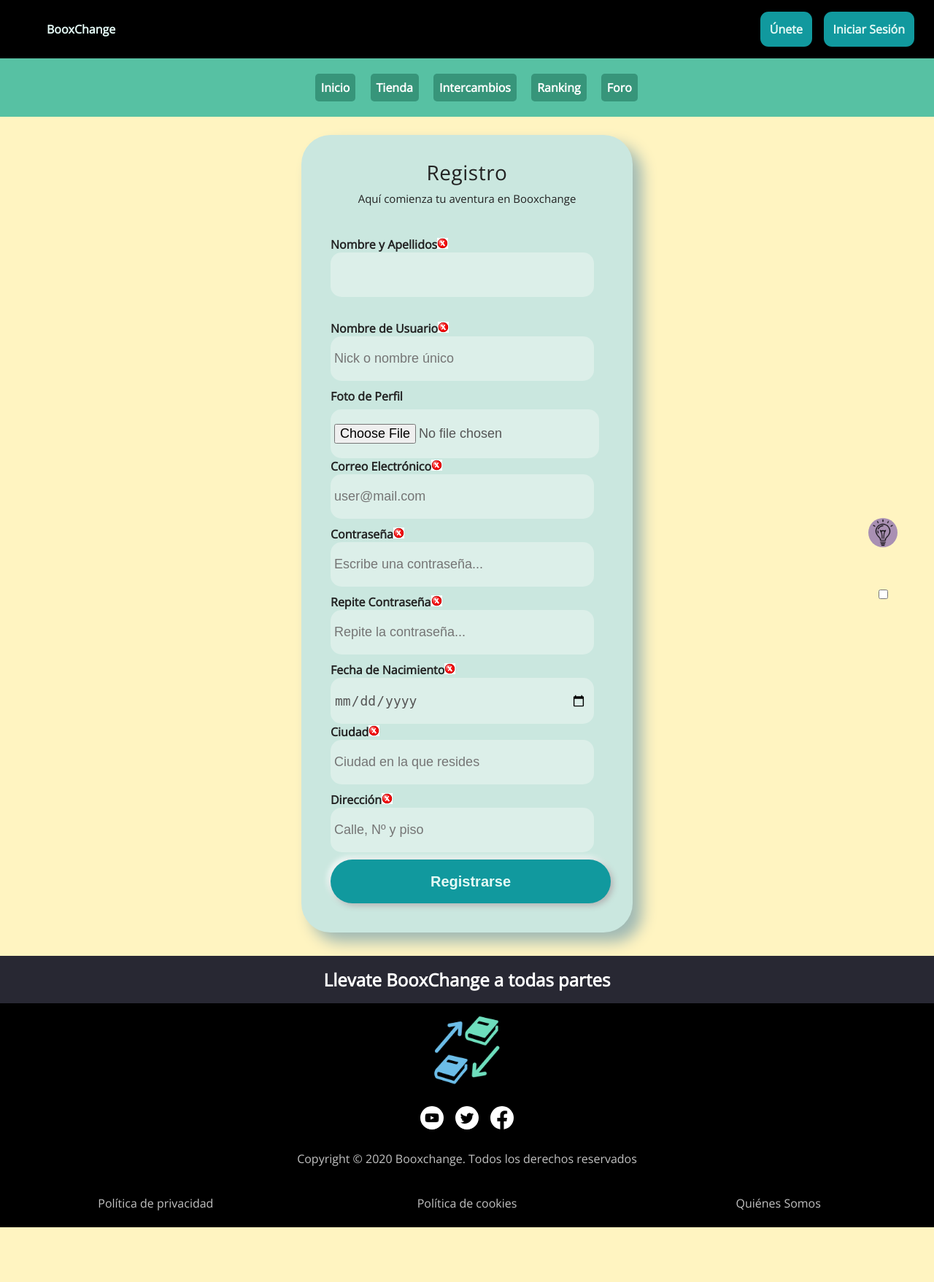
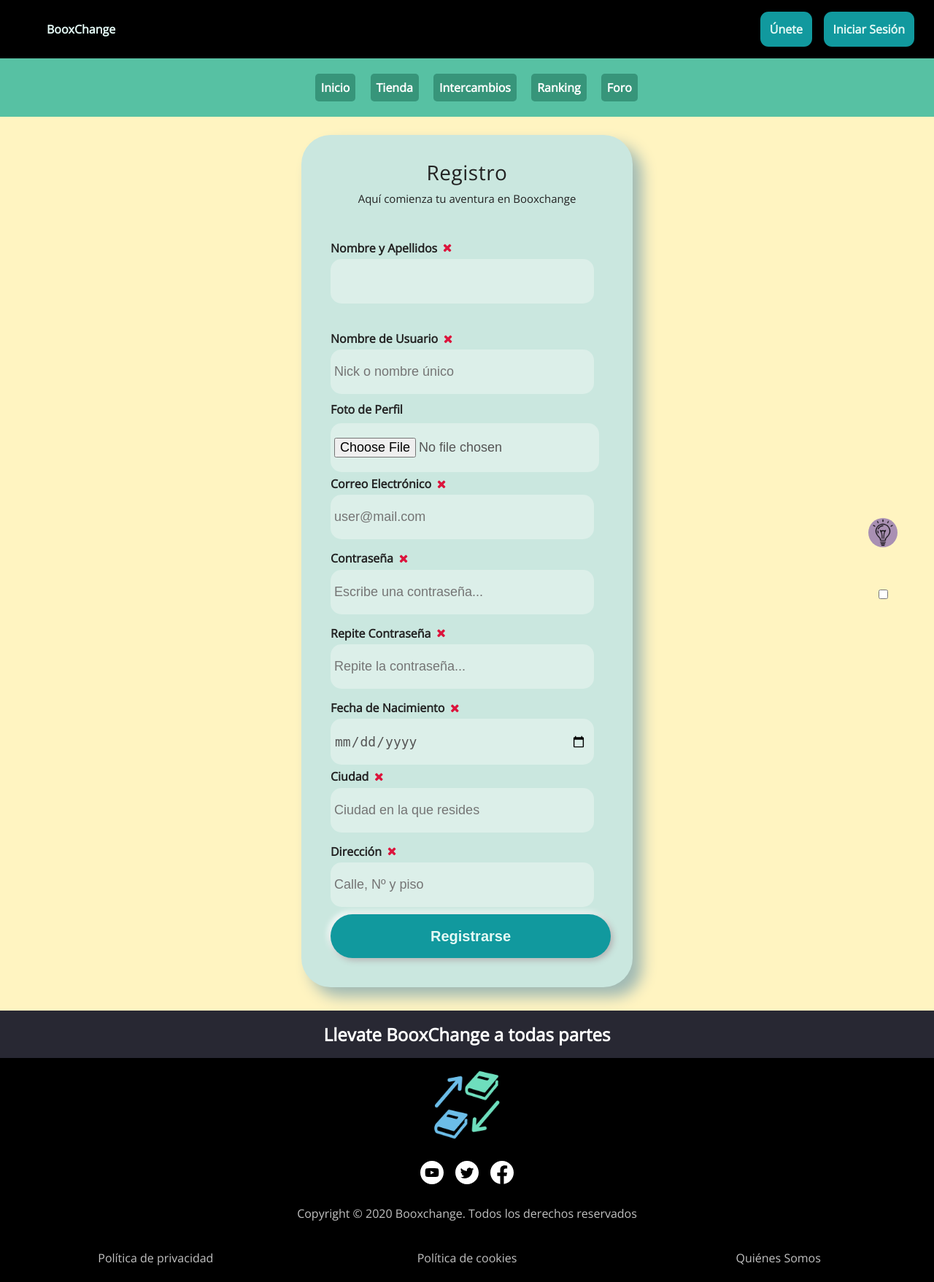
Before and after one commit to GeoDNSO/BooxChange, a PHP site: page /registro.php in a window 1280 px wide. Shown: the whole page at 73% size. Before the commit the page ends 1682 px from the top, so only its background shows below. Run offline with PHP 8.4, Linux system fonts and the light colour scheme.

Commit message:
Seguimos con prevalidacion

```diff
--- a/css/root.css
+++ b/css/root.css
@@ -144,10 +144,13 @@
     --libroSombra: #b35900;
     --fondoUsuario:#ffcc99;
 
-        /*Quotes index*/
+    /*Quotes index*/
+    --cajaQuote: #e4f9f5;
+    --letraQuote: #343238fd;
 
-        --cajaQuote: #e4f9f5;
-        --letraQuote: #343238fd;
+    /*Tick y cross formularios*/
+    --tick: #4488008a;
+    --cross: #dc143c;
 
 
     /*Scroll Bar para Mozilla*/
--- a/css/sergio.css
+++ b/css/sergio.css
@@ -383,11 +383,31 @@ blockquote{
 
 /* Errores formularios */
 #errores {
-    background-color: rgb(255, 223, 42);
+    background-color: var(--cajaFondo);
     border-radius: 20px;
+    max-width: auto;
+    margin: auto;
+    text-align: center;
 }
 
 #errores ul {
     padding: 20px;
     list-style-type: none;
 }
+
+.undo-button {
+    margin-top:2%;
+    background-color: brown;
+}
+
+form i {
+    margin:2%;
+}
+
+.fa-check {
+    color: var(--tick);
+}
+
+.fa-times {
+    color: var(--cross);
+}
--- a/includes/formularios/FormularioRegistro.php
+++ b/includes/formularios/FormularioRegistro.php
@@ -41,16 +41,15 @@ class FormularioRegistro extends Form
         $html .= '<label for="userRealName"><b>Nombre y Apellidos</b></label>';
 
         /* Prevalidacion */
-        $html .= '<img id="siNombre" src="imagenes/si.png"/>';
-        $html .= '<img id="noNombre" src="imagenes/no.png"/><br>';
-
+        $html .= '<i id ="siNombre" class="fa fa-check"></i>';
+        $html .= '<i id ="noNombre" class="fa fa-times"></i>';
         $html .= '   <div class="text">   <input type="text" placeholder="" name="userRealName" id="userRealName" value="'.$datosIniciales["userRealName"].'" />
                     </div><br>';
 
         $html .= '<label for="username"><b>Nombre de Usuario</b></label>';
         /* Prevalidacion */
-        $html .= '<img id="siUser" src="imagenes/si.png"/>';
-        $html .= '<img id="noUser" src="imagenes/no.png"/><br>';
+        $html .= '<i id ="siUser" class="fa fa-check"></i>';
+        $html .= '<i id ="nouser" class="fa fa-times"></i>';
         $html .= '<div class="text"><input type="text" placeholder="Nick o nombre único" name="username"  id="username"  value="'.$datosIniciales["username"].'" /></div>';
 
         $html .= '<label for="foto"><b>Foto de Perfil</b></label><br>';
@@ -58,39 +57,39 @@ class FormularioRegistro extends Form
 
         $html .= '<label for="email"><b>Correo Electrónico</b></label>';
         /* Prevalidacion */
-        $html .= '<img id="siMail" src="imagenes/si.png"/>';
-        $html .= '<img id="noMail" src="imagenes/no.png"/><br>';
+        $html .= '<i id ="siMail" class="fa fa-check"></i>';
+        $html .= '<i id ="noMail" class="fa fa-times"></i>';
         $html .= '<div class="text"><input type="text" placeholder="user@mail.com" name="email" id="email"  value="'.$datosIniciales["email"].'" /></div>';
 
 
         $html .= '<label for="passwd"><b>Contraseña</b></label>';
         /* Prevalidacion */
-        $html .= '<img id="siPass" src="imagenes/si.png"/>';
-        $html .= '<img id="noPass" src="imagenes/no.png"/><br>';
+        $html .= '<i id ="siPass" class="fa fa-check"></i>';
+        $html .= '<i id ="noPass" class="fa fa-times"></i>';
         $html .= '<div class="password"><input type="password" placeholder="Escribe una contraseña..." name="passwd"  id="passwd" /></div>';
 
         $html .= '<label for="passwdR"><b>Repite Contraseña</b></label>';
         /* Prevalidacion */
-        $html .= '<img id="siPassR" src="imagenes/si.png"/>';
-        $html .= '<img id="noPassR" src="imagenes/no.png"/><br>';
+        $html .= '<i id ="siPassR" class="fa fa-check"></i>';
+        $html .= '<i id ="noPassR" class="fa fa-times"></i>';
         $html .= '<div class="password"><input type="password" placeholder="Repite la contraseña..." name="passwdR" id="passwdR" /></div>';
 
         $html .= '<label for="fechaNac"><b>Fecha de Nacimiento</b></label>';
         /* Prevalidacion */
-        $html .= '<img id="siFecha" src="imagenes/si.png"/>';
-        $html .= '<img id="noFecha" src="imagenes/no.png"/><br>';
+        $html .= '<i id ="siFecha" class="fa fa-check"></i>';
+        $html .= '<i id ="noFecha" class="fa fa-times"></i>';
         $html .= '<input type="date" name="fechaNac" id="fechaNac" value="'.$datosIniciales["fechaNac"].'"/><br>';
 
         $html .= '<label for="ciudad"><b>Ciudad</b></label>';
         /* Prevalidacion */
-        $html .= '<img id="siCiudad" src="imagenes/si.png"/>';
-        $html .= '<img id="noCiudad" src="imagenes/no.png"/><br>';
+        $html .= '<i id ="siCiudad" class="fa fa-check"></i>';
+        $html .= '<i id ="noCiudad" class="fa fa-times"></i>';
         $html .= '<div class="text"><input type="text" placeholder="Ciudad en la que resides" name="ciudad" id="ciudad" value="'.$datosIniciales["ciudad"].'" /></div>';
 
         $html .= '<label for="direccion"><b>Dirección</b></label>';
         /* Prevalidacion */
-        $html .= '<img id="siDir" src="imagenes/si.png"/>';
-        $html .= '<img id="noDir" src="imagenes/no.png"/><br>';
+        $html .= '<i id ="siDir" class="fa fa-check"></i>';
+        $html .= '<i id ="noDir" class="fa fa-times"></i>';
         $html .= '<div class="password"><input type="text" placeholder="Calle, Nº y piso" name="direccion" id="direccion" value="'.$datosIniciales["direccion"].'" /></div>';
 
         $html .= '<button class="send-button" onclick="setTimeout(timer, 1500)">Registrarse</button>';
```
Also changed, not shown: includes/formularios/FormularioModificarPerfil.php (+14 -15 lines), modificarUsuario.php (+6 -2 lines).
